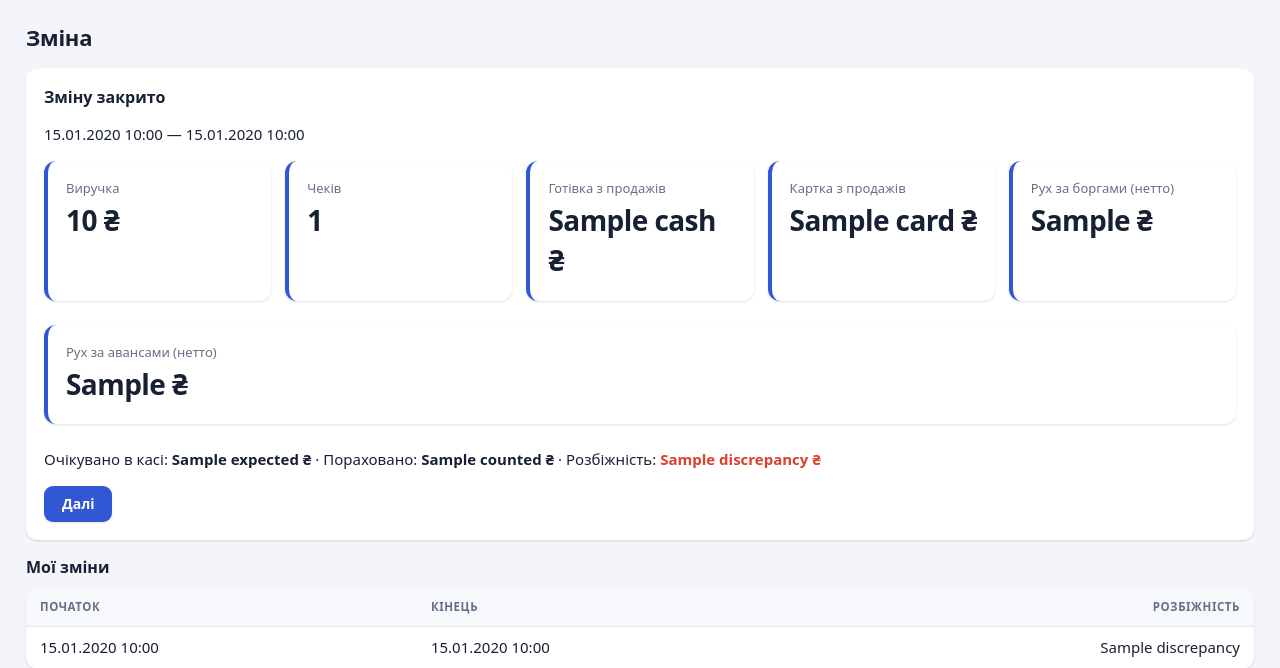
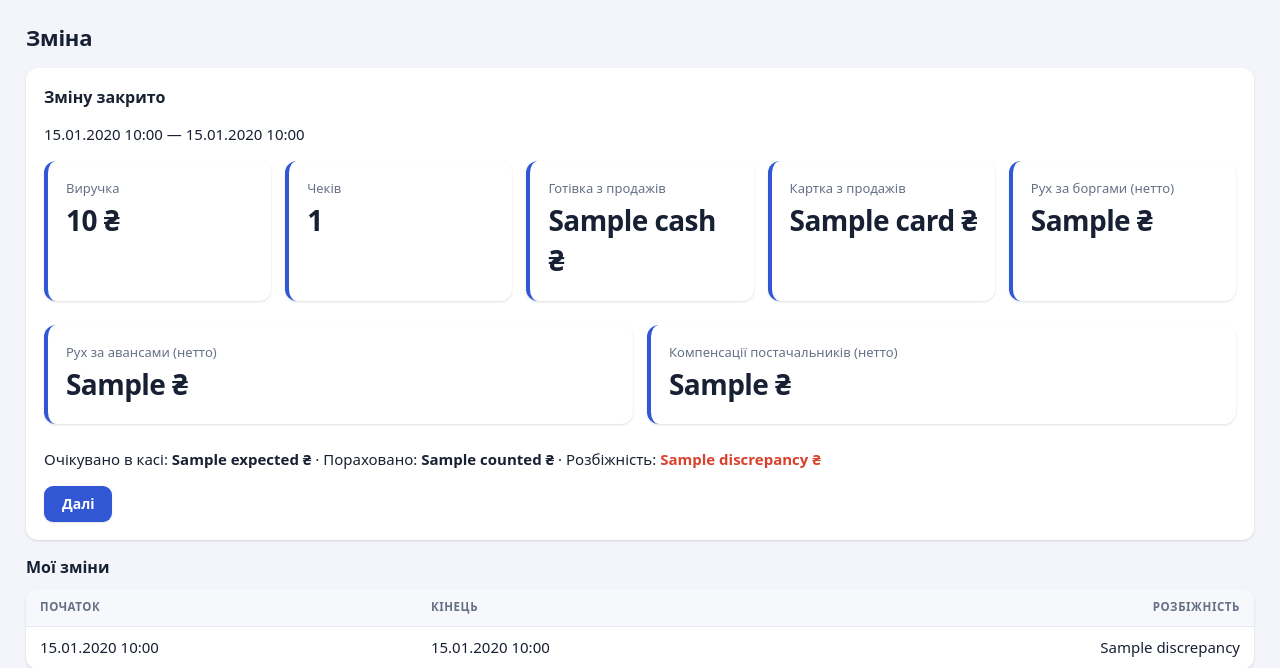
Before and after one commit to pavlo9840-gggpol/crm-prototup, a Django app: template core/templates/core/shift.html in a window 1280 px wide. Shown: the top 668 px of the page. Run offline with Django 4.2, Linux system fonts and the light colour scheme; the template is opened without the code that fills it: most values are stand-ins (such as "Sample title", 1, 10 or a date in 2020).

Commit message:
ui: show supplier compensation net in shift summary

```diff
--- a/core/templates/core/shift.html
+++ b/core/templates/core/shift.html
@@ -1,6 +1,6 @@
 {% extends "core/base.html" %}{% block content %}<h2>Зміна</h2>
 {% if closed %}<div class="card"><h3>Зміну закрито</h3><p>{{ closed.opened_at|date:"d.m.Y H:i" }} — {{ closed.closed_at|date:"d.m.Y H:i" }}</p>
-<div class="kpi"><div class="card">Виручка<b>{{ summary.total }} ₴</b></div><div class="card">Чеків<b>{{ summary.count }}</b></div><div class="card">Готівка з продажів<b>{{ summary.cash }} ₴</b></div><div class="card">Картка з продажів<b>{{ summary.card }} ₴</b></div><div class="card">Рух за боргами (нетто)<b>{{ summary.settlement_net }} ₴</b></div><div class="card">Рух за авансами (нетто)<b>{{ summary.advance_net }} ₴</b></div></div>
+<div class="kpi"><div class="card">Виручка<b>{{ summary.total }} ₴</b></div><div class="card">Чеків<b>{{ summary.count }}</b></div><div class="card">Готівка з продажів<b>{{ summary.cash }} ₴</b></div><div class="card">Картка з продажів<b>{{ summary.card }} ₴</b></div><div class="card">Рух за боргами (нетто)<b>{{ summary.settlement_net }} ₴</b></div><div class="card">Рух за авансами (нетто)<b>{{ summary.advance_net }} ₴</b></div><div class="card">Компенсації постачальників (нетто)<b>{{ summary.supplier_compensation_net }} ₴</b></div></div>
 <p>Очікувано в касі: <b>{{ summary.expected }} ₴</b> · Пораховано: <b>{{ summary.counted }} ₴</b> · Розбіжність: <b class="{% if closed.discrepancy %}err{% endif %}">{{ closed.discrepancy }} ₴</b></p>
 <a class="btn" href="{% url 'shift' %}">Далі</a></div>
 {% elif shift %}<div class="card"><p>Відкрита з {{ shift.opened_at|date:"d.m.Y H:i" }}, готівка на початок: {{ shift.opening_cash }} ₴</p>
```
